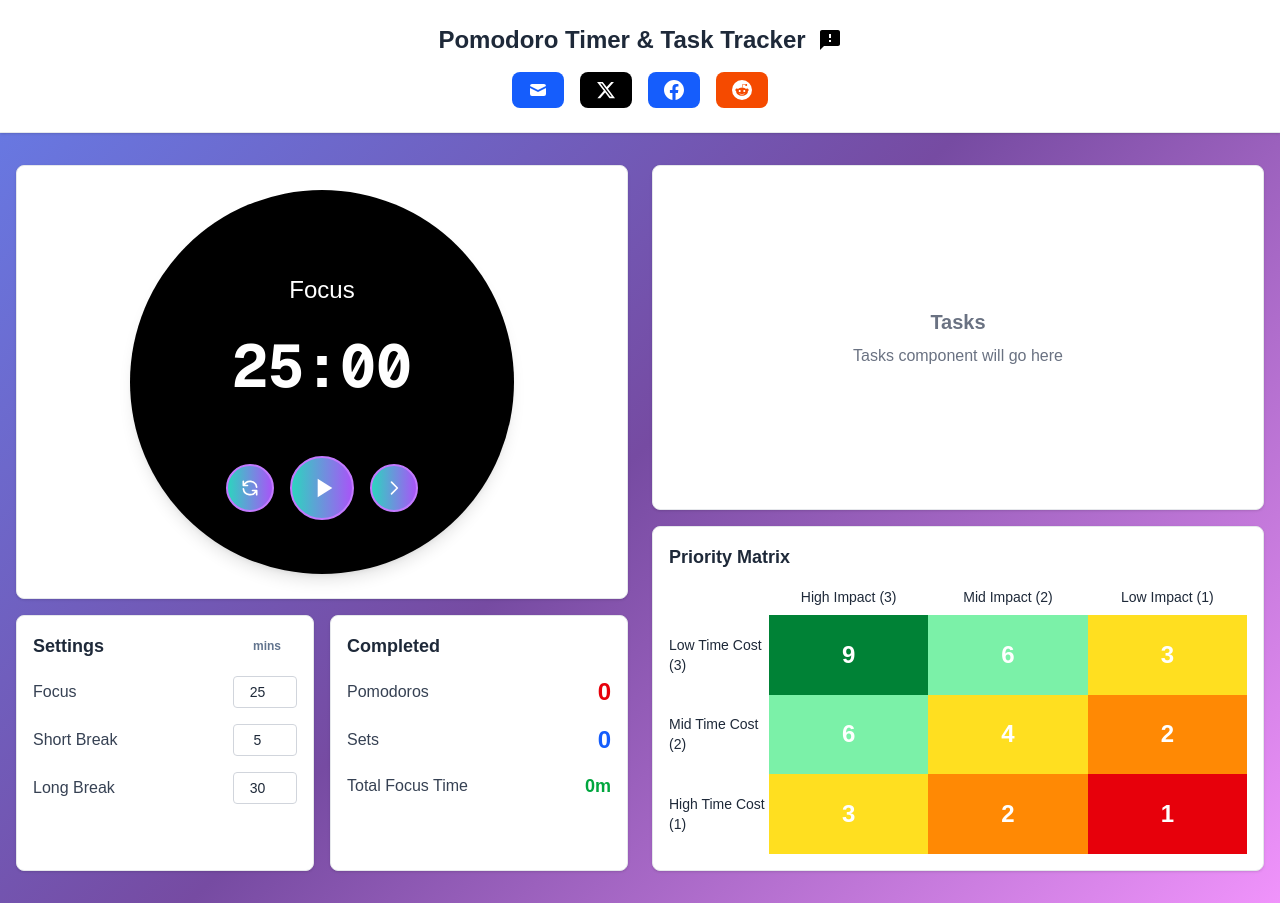
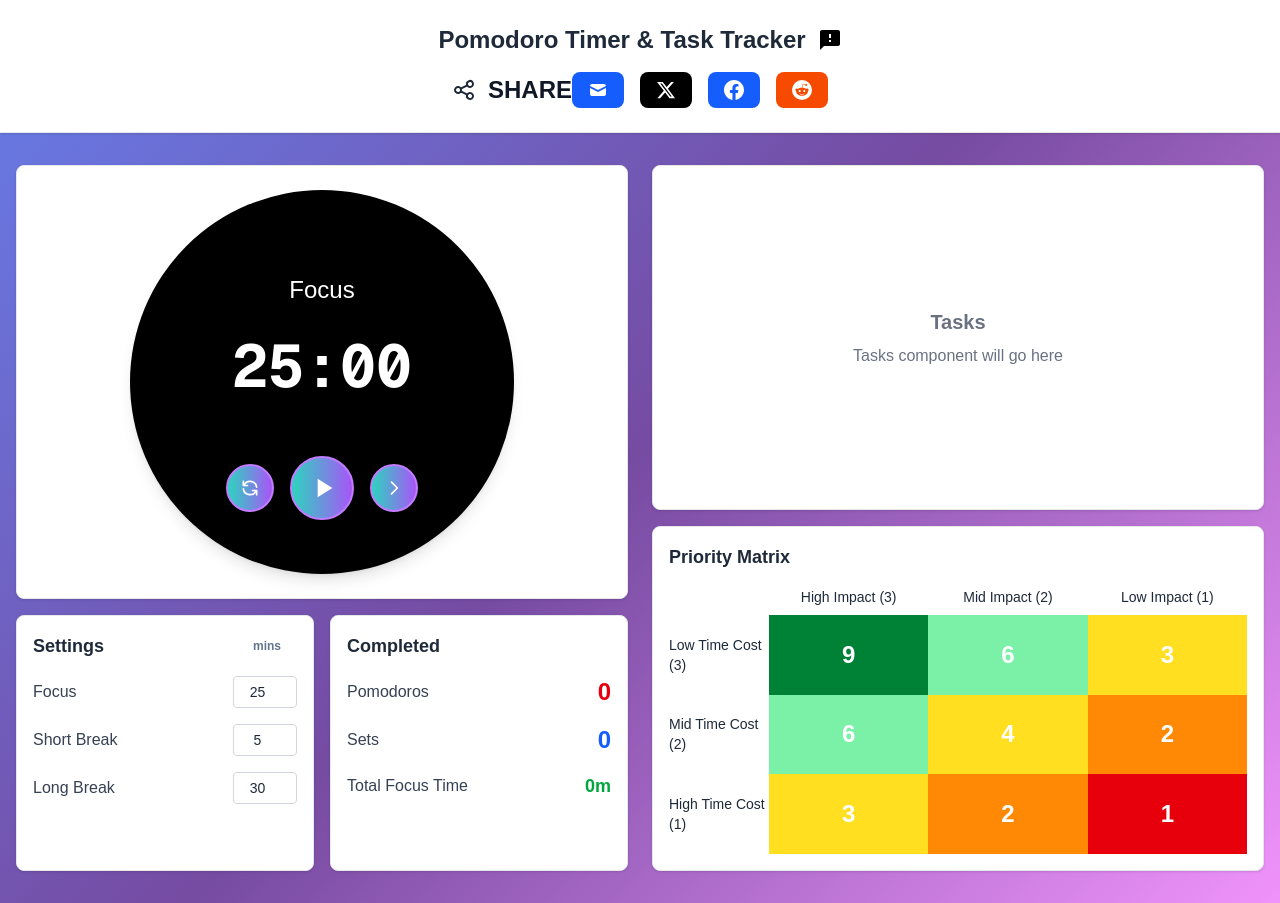
Before and after one commit to FVPukay/pomodoro-task-tracker, a Next.js app: page / in a window 1280 px wide. Built offline with nearby package versions, Linux system fonts and the light colour scheme.

Commit message:
Add share logo and text to header

```diff
--- a/src/components/Header.tsx
+++ b/src/components/Header.tsx
@@ -59,6 +59,12 @@ export default function Header() {
 
         {/* Buttons Row */}
         <div className="flex justify-center space-x-4">
+          <div className="flex items-center justify-center gap-3 m-0">
+            <svg className="w-6 h-6 text-gray-800" fill="none" stroke="currentColor" viewBox="0 0 24 24">
+              <path strokeLinecap="round" strokeLinejoin="round" strokeWidth={2} d="M8.684 13.342C8.886 12.938 9 12.482 9 12c0-.482-.114-.938-.316-1.342m0 2.684a3 3 0 110-2.684m0 2.684l6.632 3.316m-6.632-6l6.632-3.316m0 0a3 3 0 105.367-2.684 3 3 0 00-5.367 2.684zm0 9.316a3 3 0 105.368 2.684 3 3 0 00-5.368-2.684z" />
+            </svg>
+            <h3 className="text-2xl font-bold text-gray-900">SHARE</h3>
+          </div>
           {/* Email Button */}
           <button
             onClick={handleEmailShare}
```
